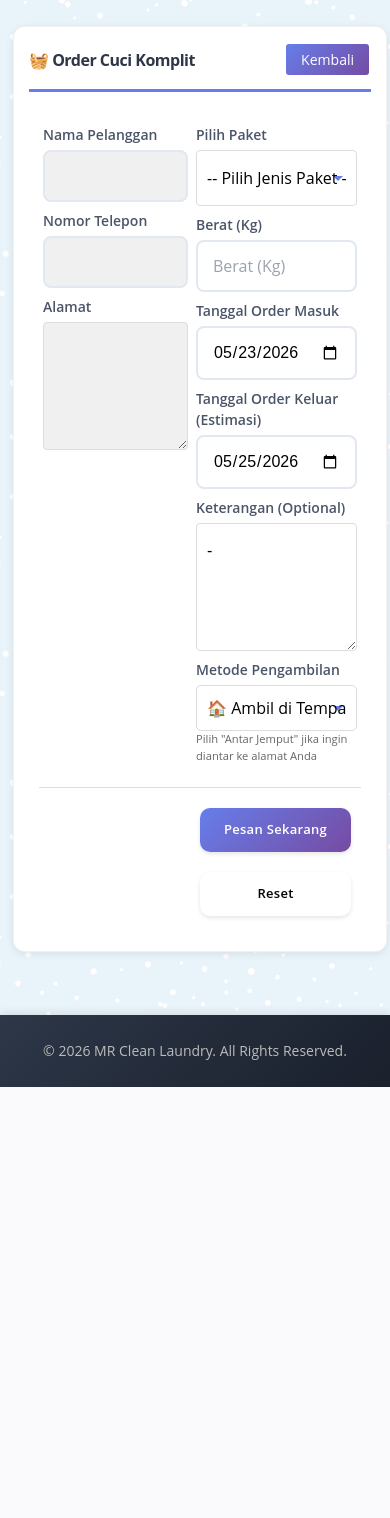
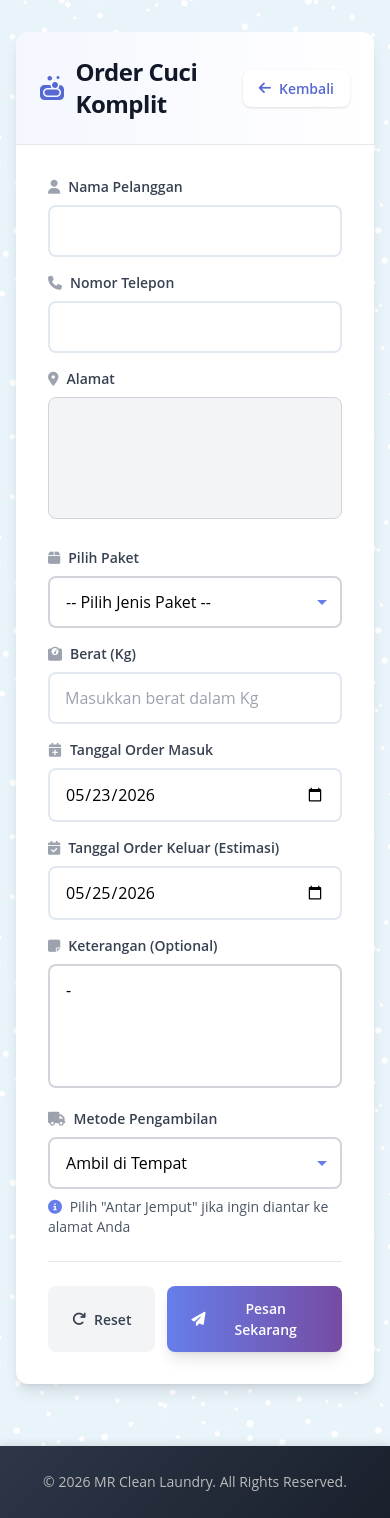
Before and after one commit to arifianilhamnrr/rumah-laundry, a PHP site: page /rumah_laundry/pelanggan/order_ck.php in a window 390 px wide. Shown: the part 135-1653 px from the top of the page. Before the commit the page ends 1222 px from the top, so only its background shows below. Run offline with PHP 8.4, Linux system fonts and the light colour scheme; the visitor is signed in with stand-in values (Sample User, id 1); data comes from the database, SQL or seed files in the repository; data that the repository does not hold is empty; some libraries are stand-ins or nearby versions.

Commit message:
Convert order_ck form to Tailwind CSS
- Replace old CSS with Tailwind components
- Add gradient header with back button
- Convert form fields with icons
- Add focus states and transitions
- Replace alert() with modal
- Responsive 2-column layout

Co-Authored-By: Claude Sonnet 4 <noreply@anthropic.com>

```diff
--- a/pelanggan/order_ck.php
+++ b/pelanggan/order_ck.php
@@ -6,105 +6,134 @@ $data_pelanggan = get_pelanggan($id_pelanggan);
 if(isset($_POST['order_ck'])){
 	if(order_ck($_POST) > 0){
 		echo "<script>
-			alert('Order berhasil dibuat!');
-			window.location='riwayat_order.php';
+			modalSuccess('Order berhasil dibuat!', 'Success');
+			setTimeout(() => { window.location='riwayat_order.php'; }, 1500);
 		</script>";
 	} else {
-		echo "<script>alert('Order gagal dibuat!');</script>";
+		echo "<script>modalError('Order gagal dibuat!', 'Error');</script>";
 	}
 }
 ?>
 
-<div id="order_ck" class="main-content">
-	<div class="container">
-		<div class="baris">
-			<div class="col mt-2">
-				<div class="card">
-					<div class="card-title card-flex">
-						<div class="card-col">
-							<h2>🧺 Order Cuci Komplit</h2>
+<!-- Main Content with Tailwind -->
+<main class="max-w-7xl mx-auto px-4 sm:px-6 lg:px-8 py-8">
+	<div class="bg-white rounded-xl shadow-lg overflow-hidden">
+		<!-- Header -->
+		<div class="p-6 border-b border-gray-200 flex justify-between items-center bg-gradient-to-r from-primary-50 to-secondary-50">
+			<h2 class="text-2xl font-bold text-gray-900 flex items-center">
+				<i class="fas fa-soap text-primary-600 mr-3"></i>
+				Order Cuci Komplit
+			</h2>
+			<a href="order_baru.php" class="inline-flex items-center space-x-2 px-4 py-2 bg-white text-primary-600 rounded-lg font-semibold shadow hover:shadow-md transition-all hover:scale-105">
+				<i class="fas fa-arrow-left"></i>
+				<span>Kembali</span>
+			</a>
 		</div>
-						<div class="card-col txt-right">
-							<a href="order_baru.php" class="btn-xs bg-primary">Kembali</a>
+
+		<!-- Form -->
+		<div class="p-8">
+			<form action="" method="post" class="space-y-6">
+				<div class="grid grid-cols-1 lg:grid-cols-2 gap-6">
+					<!-- Left Column -->
+					<div class="space-y-4">
+						<div>
+							<label class="block text-sm font-semibold text-gray-700 mb-2">
+								<i class="fas fa-user text-gray-400 mr-2"></i>Nama Pelanggan
+							</label>
+							<input type="text" name="nama_pel_ck" value="<?= htmlspecialchars($data_pelanggan['nama_lengkap']) ?>" readonly class="w-full px-4 py-3 bg-gray-100 border border-gray-300 rounded-lg text-gray-700 cursor-not-allowed">
+						</div>
+
+						<div>
+							<label class="block text-sm font-semibold text-gray-700 mb-2">
+								<i class="fas fa-phone text-gray-400 mr-2"></i>Nomor Telepon
+							</label>
+							<input type="text" name="no_telp_ck" value="<?= htmlspecialchars($data_pelanggan['no_telp']) ?>" readonly class="w-full px-4 py-3 bg-gray-100 border border-gray-300 rounded-lg text-gray-700 cursor-not-allowed">
+						</div>
+
+						<div>
+							<label class="block text-sm font-semibold text-gray-700 mb-2">
+								<i class="fas fa-map-marker-alt text-gray-400 mr-2"></i>Alamat
+							</label>
+							<textarea name="alamat_ck" rows="4" readonly class="w-full px-4 py-3 bg-gray-100 border border-gray-300 rounded-lg text-gray-700 cursor-not-allowed resize-none"><?= htmlspecialchars($data_pelanggan['alamat']) ?></textarea>
 						</div>
 					</div>
 
-					<div class="card-body">
-						<form action="" method="post">
-							<div class="row-input">
-								<div class="col-form m-1">
-									<div class="form-grup">
-										<label for="nama">Nama Pelanggan</label>
-										<input type="text" name="nama_pel_ck" value="<?= $data_pelanggan['nama_lengkap'] ?>" readonly style="background: #f0f0f0;">
-									</div>
-
-									<div class="form-grup">
-										<label for="no-telp">Nomor Telepon</label>
-										<input type="text" name="no_telp_ck" value="<?= $data_pelanggan['no_telp'] ?>" readonly style="background: #f0f0f0;">
-									</div>
-
-									<div class="form-grup">
-										<label for="alamat">Alamat</label>
-										<textarea name="alamat_ck" rows="4" readonly style="background: #f0f0f0;"><?= $data_pelanggan['alamat'] ?></textarea>
-									</div>
-								</div>
-
-								<div class="col-form m-1">
-									<div class="form-grup">
-										<label for="pilih_paket">Pilih Paket</label>
-										<select name="jenis_paket_ck" id="pilih_paket" required>
+					<!-- Right Column -->
+					<div class="space-y-4">
+						<div>
+							<label class="block text-sm font-semibold text-gray-700 mb-2">
+								<i class="fas fa-box text-gray-400 mr-2"></i>Pilih Paket
+							</label>
+							<select name="jenis_paket_ck" required class="w-full px-4 py-3 border-2 border-gray-300 rounded-lg focus:outline-none focus:border-primary-500 focus:ring-4 focus:ring-primary-500/10 transition-all">
 								<option value="">-- Pilih Jenis Paket --</option>
 								<?php foreach($data_ck as $ck): ?>
-											<option value="<?= $ck['nama_paket_ck'] ?>">
-												<?= $ck['nama_paket_ck'] ?> - Rp <?= number_format($ck['tarif_ck'], 0, ',', '.') ?>/Kg (<?= $ck['waktu_kerja_ck'] ?>)
+								<option value="<?= htmlspecialchars($ck['nama_paket_ck']) ?>">
+									<?= htmlspecialchars($ck['nama_paket_ck']) ?> - Rp <?= number_format($ck['tarif_ck'], 0, ',', '.') ?>/Kg (<?= htmlspecialchars($ck['waktu_kerja_ck']) ?>)
 								</option>
 								<?php endforeach; ?>
 							</select>
 						</div>
 
-									<div class="form-grup">
-										<label for="kuantitas">Berat (Kg)</label>
-										<input type="number" name="berat_qty_ck" placeholder="Berat (Kg)" min="1" required>
+						<div>
+							<label class="block text-sm font-semibold text-gray-700 mb-2">
+								<i class="fas fa-weight text-gray-400 mr-2"></i>Berat (Kg)
+							</label>
+							<input type="number" name="berat_qty_ck" placeholder="Masukkan berat dalam Kg" min="1" required class="w-full px-4 py-3 border-2 border-gray-300 rounded-lg focus:outline-none focus:border-primary-500 focus:ring-4 focus:ring-primary-500/10 transition-all">
 						</div>
 
-									<div class="form-grup">
-										<label for="tgl_order_msk">Tanggal Order Masuk</label>
-										<input type="date" name="tgl_masuk_ck" value="<?= date('Y-m-d') ?>" required>
+						<div>
+							<label class="block text-sm font-semibold text-gray-700 mb-2">
+								<i class="fas fa-calendar-plus text-gray-400 mr-2"></i>Tanggal Order Masuk
+							</label>
+							<input type="date" name="tgl_masuk_ck" value="<?= date('Y-m-d') ?>" required class="w-full px-4 py-3 border-2 border-gray-300 rounded-lg focus:outline-none focus:border-primary-500 focus:ring-4 focus:ring-primary-500/10 transition-all">
 						</div>
 
-									<div class="form-grup">
-										<label for="tgl_order_klr">Tanggal Order Keluar (Estimasi)</label>
-										<input type="date" name="tgl_keluar_ck" value="<?= date('Y-m-d', strtotime('+2 days')) ?>" required>
+						<div>
+							<label class="block text-sm font-semibold text-gray-700 mb-2">
+								<i class="fas fa-calendar-check text-gray-400 mr-2"></i>Tanggal Order Keluar (Estimasi)
+							</label>
+							<input type="date" name="tgl_keluar_ck" value="<?= date('Y-m-d', strtotime('+2 days')) ?>" required class="w-full px-4 py-3 border-2 border-gray-300 rounded-lg focus:outline-none focus:border-primary-500 focus:ring-4 focus:ring-primary-500/10 transition-all">
 						</div>
 
-									<div class="form-grup">
-										<label for="ket">Keterangan (Optional)</label>
-										<textarea name="keterangan_ck" rows="4" placeholder="Contoh: Pisahkan pakaian putih">-</textarea>
+						<div>
+							<label class="block text-sm font-semibold text-gray-700 mb-2">
+								<i class="fas fa-sticky-note text-gray-400 mr-2"></i>Keterangan (Optional)
+							</label>
+							<textarea name="keterangan_ck" rows="4" placeholder="Contoh: Pisahkan pakaian putih" class="w-full px-4 py-3 border-2 border-gray-300 rounded-lg focus:outline-none focus:border-primary-500 focus:ring-4 focus:ring-primary-500/10 transition-all resize-none">-</textarea>
 						</div>
 
-									<div class="form-grup">
-										<label for="metode">Metode Pengambilan</label>
-										<select name="metode_pengambilan" id="metode" required style="width: 100%; padding: 10px; border: 1px solid #ddd; border-radius: 5px;">
-											<option value="Ambil di Tempat">🏠 Ambil di Tempat</option>
-											<option value="Antar Jemput">🚚 Antar Jemput (+ Biaya Ongkir)</option>
+						<div>
+							<label class="block text-sm font-semibold text-gray-700 mb-2">
+								<i class="fas fa-truck text-gray-400 mr-2"></i>Metode Pengambilan
+							</label>
+							<select name="metode_pengambilan" required class="w-full px-4 py-3 border-2 border-gray-300 rounded-lg focus:outline-none focus:border-primary-500 focus:ring-4 focus:ring-primary-500/10 transition-all">
+								<option value="Ambil di Tempat">
+									<i class="fas fa-store"></i> Ambil di Tempat
+								</option>
+								<option value="Antar Jemput">
+									<i class="fas fa-shipping-fast"></i> Antar Jemput (+ Biaya Ongkir)
+								</option>
 							</select>
-										<small style="color: #666;">Pilih "Antar Jemput" jika ingin diantar ke alamat Anda</small>
+							<p class="mt-2 text-sm text-gray-600">
+								<i class="fas fa-info-circle text-primary-500 mr-1"></i>
+								Pilih "Antar Jemput" jika ingin diantar ke alamat Anda
+							</p>
 						</div>
 					</div>
 				</div>
 
-							<div class="form-footer">
-								<div class="buttons">
-									<button type="submit" name="order_ck" class="btn-sm bg-primary">Pesan Sekarang</button>
-									<button type="reset" class="btn-sm bg-transparent">Reset</button>
-								</div>
+				<!-- Form Actions -->
+				<div class="flex justify-end space-x-3 pt-6 border-t border-gray-200">
+					<button type="reset" class="px-6 py-3 bg-gray-100 text-gray-700 rounded-lg font-semibold hover:bg-gray-200 transition-all">
+						<i class="fas fa-redo mr-2"></i>Reset
+					</button>
+					<button type="submit" name="order_ck" class="px-6 py-3 bg-gradient-to-r from-primary-500 to-secondary-500 text-white rounded-lg font-semibold shadow-lg hover:shadow-xl transform hover:scale-105 transition-all">
+						<i class="fas fa-paper-plane mr-2"></i>Pesan Sekarang
+					</button>
 				</div>
 			</form>
 		</div>
 	</div>
-			</div>
-		</div>
-	</div>
-</div>
+</main>
 
 <?php require_once('footer_pelanggan.php'); ?>
```
Lines whose indentation alone changed are shown as unchanged.
